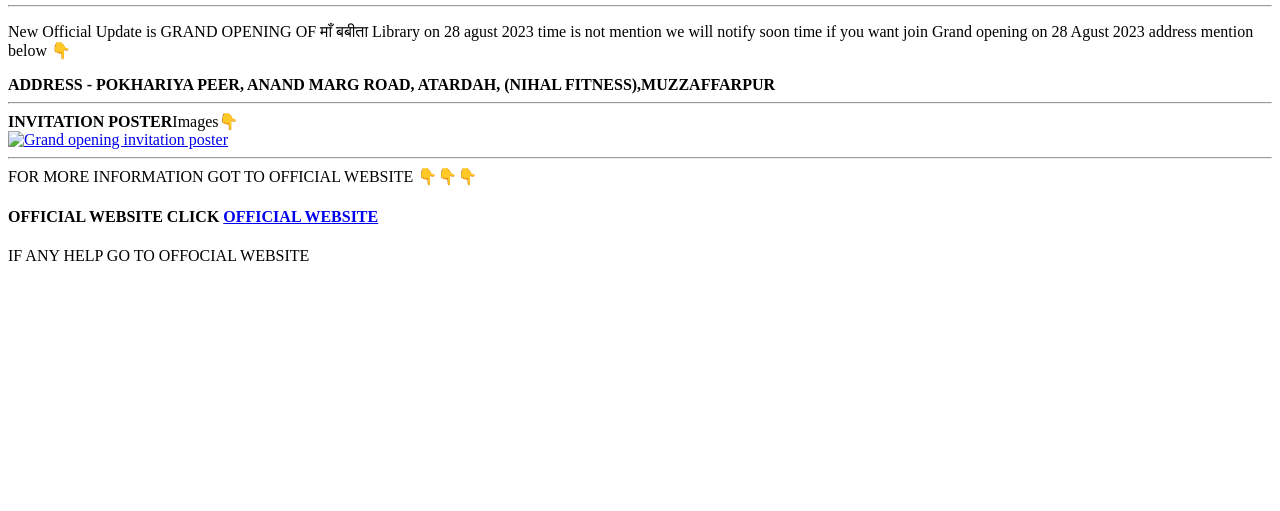
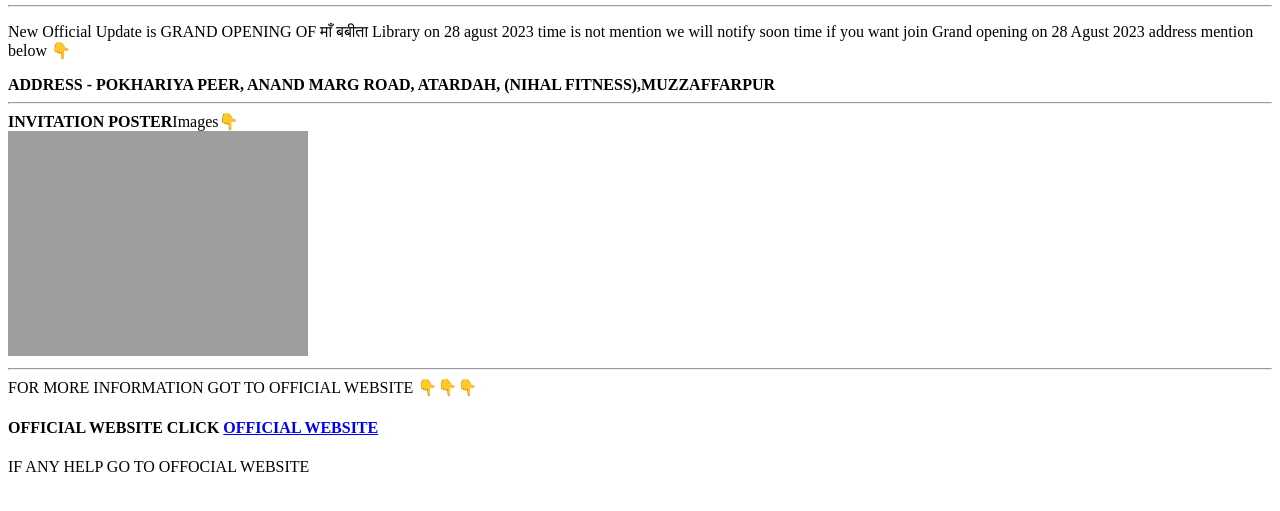
Before and after one commit to power620/mababitalibrary, a plain HTML site: page Update.html in a window 1280 px wide. Shown: the part 91-602 px from the top of the page. Drawn offline with Linux system fonts and the light colour scheme; the site is published under a folder, as on GitHub Pages, so addresses that start at the root find nothing.

Commit message:
Update Update.html

```diff
--- a/Update.html
+++ b/Update.html
@@ -21,7 +21,7 @@
         </b>
         <HR>
             <B>INVITATION POSTER</B>Images👇<br>
-            <A href="/Grandopeningposter.jpg" target="_MAIN"><IMG src="/Grandopeningposter.jpg" ALT="Grand opening invitation poster" width="300"/></A>
+            <A href="Grandopeningposter.jpg" target="_MAIN"><IMG src="Grandopeningposter.jpg" ALT="Grand opening invitation poster" width="300"/></A>
 
     </MAIN>
     <HR>
```
